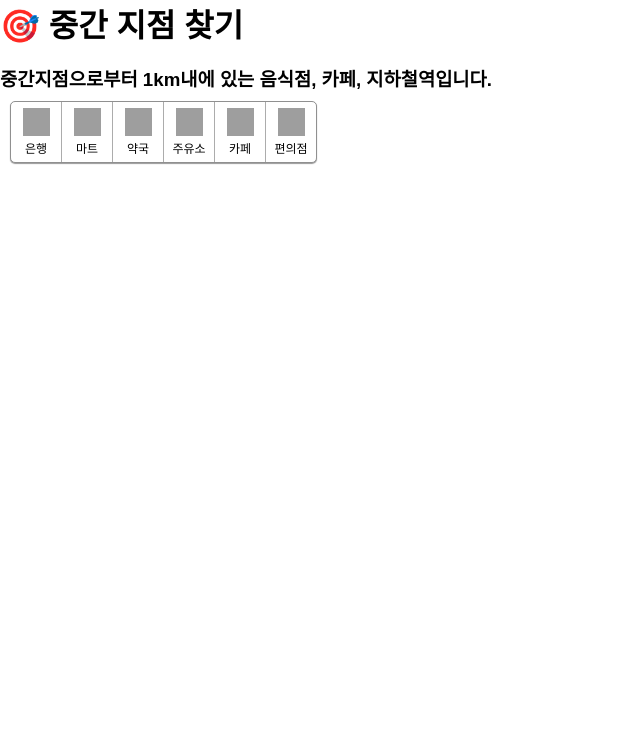
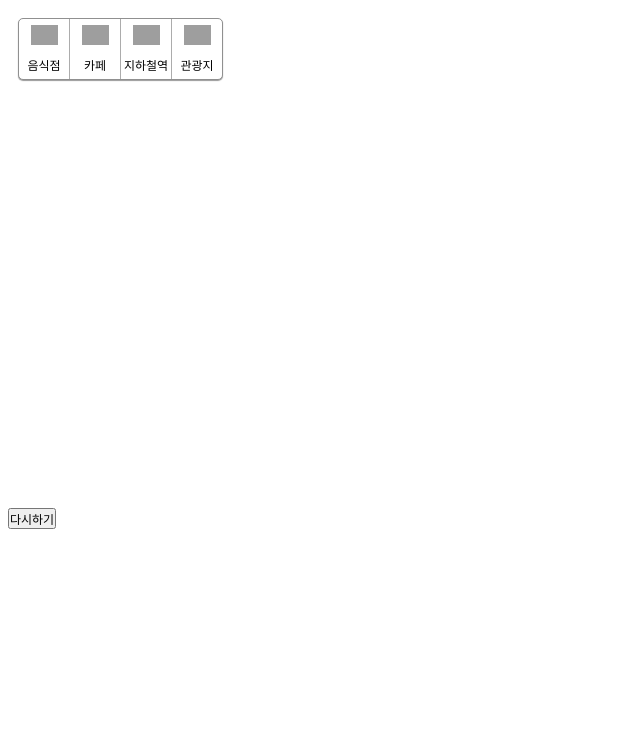
Before and after one commit to kimhn0605/map, a Django app: page /center/ in a window 1280 px wide. Shown: the top 730 px of the page, without its empty margins (0-640 px from the left). Run offline with Django 4.2, Linux system fonts and the light colour scheme; some libraries are stand-ins or nearby versions; grey boxes are pictures that could not be loaded.

Commit message:
카테고리 마커변경

```diff
--- a/djangoproject/myapp/static/css/center.css
+++ b/djangoproject/myapp/static/css/center.css
@@ -1,151 +1,145 @@
-* {
-	/* 기본값 설정 */
-	list-style: none;
-	text-decoration: none;
-	border-collapse: collapse;
-	margin: 0px;
-	padding: 0px;
-	color: #000;
-	font-family: "Noto Sans KR", sans-serif; /* 구글 폰트 사용 */
+.map_wrap, .map_wrap * {
+	margin:0;
+	padding:0;
+	font-family:'Malgun Gothic',dotum,'돋움',sans-serif;font-size:12px;
 }
-.map_wrap,
-.map_wrap * {
-	margin: 0;
-	padding: 0;
-	font-family: "Malgun Gothic", dotum, "돋움", sans-serif;
-	font-size: 12px;
+
+.map_wrap {
+	position:relative;
+	width:100%;
+	height:350px;
 }
-.map_wrap {
-	position: relative;
-	width: 100%;
-	height: 350px;
-}
+
 #category {
-	position: absolute;
-	top: 10px;
-	left: 10px;
+	position:absolute;
+	top:10px;
+	left:10px;
 	border-radius: 5px;
-	border: 1px solid #909090;
+	border:1px solid #909090;
 	box-shadow: 0 1px 1px rgba(0, 0, 0, 0.4);
 	background: #fff;
 	overflow: hidden;
 	z-index: 2;
 }
+
 #category li {
-	float: left;
+	float:left;
 	list-style: none;
-	width: 50px;
-	border-right: 1px solid #acacac;
-	padding: 6px 0;
+	width:50px;
+	border-right:1px solid #acacac;
+	padding:6px 0;
 	text-align: center;
 	cursor: pointer;
 }
+
 #category li.on {
 	background: #eee;
 }
-#category li:hover {
+#cat
+egory li:hover {
 	background: #ffe6e6;
-	border-left: 1px solid #acacac;
+	border-left:1px solid #acacac;
 	margin-left: -1px;
 }
-#category li:last-child {
-	margin-right: 0;
-	border-right: 0;
+
+#category li:last-child{
+	margin-right:0;
+	border-right:0;
 }
+
 #category li span {
 	display: block;
-	margin: 0 auto 3px;
-	width: 27px;
+	margin:0 auto 3px;
+	width:27px;
 	height: 28px;
 }
-#category li .category_bg {
-	background: url(https://t1.daumcdn.net/localimg/localimages/07/mapapidoc/places_category.png)
-		no-repeat;
+
+#category li .category_bg_food {
+    background:url('https://cdn-icons.flaticon.com/png/512/4552/premium/4552186.png?token=exp=1643944667~hmac=cb090138dbb5e81ed4e9edd94d60ede1') no-repeat;
+    background-size: contain;
 }
-#category li .bank {
-	background-position: -10px 0;
+
+#category li .category_bg_cafe {
+    background:url('https://cdn-icons.flaticon.com/png/512/4552/premium/4552173.png?token=exp=1643941537~hmac=69b16708399c75faafa7b2bc73f902e6') no-repeat;
+    background-size: contain;
 }
-#category li .mart {
-	background-position: -10px -36px;
+
+#category li .category_bg_subway {
+    background:url('https://cdn-icons.flaticon.com/png/512/4552/premium/4552191.png?token=exp=1643940605~hmac=cedab94f5f8865f97c6bf0e9fc8be666') no-repeat;
+    background-size: contain;
 }
-#category li .pharmacy {
-	background-position: -10px -72px;
+
+#category li .category_bg_attraction {
+    background:url('https://cdn-icons.flaticon.com/png/512/4552/premium/4552172.png?token=exp=1643941581~hmac=d6de4517956c7257394552b951078b55') no-repeat;
+    background-size: contain;
 }
-#category li .oil {
-	background-position: -10px -108px;
+
+.placeinfo_wrap {
+	position:absolute;
+	bottom:28px;
+	left:-150px;
+	width:300px;
 }
-#category li .cafe {
-	background-position: -10px -144px;
-}
-#category li .store {
-	background-position: -10px -180px;
-}
-#category li.on .category_bg {
-	background-position-x: -46px;
-}
-.placeinfo_wrap {
-	position: absolute;
-	bottom: 28px;
-	left: -150px;
-	width: 300px;
-}
+
 .placeinfo {
-	position: relative;
-	width: 100%;
-	border-radius: 6px;
+	position:relative;
+	width:100%;
+	border-radius:6px;
 	border: 1px solid #ccc;
-	border-bottom: 2px solid #ddd;
+	border-bottom:2px solid #ddd;
 	padding-bottom: 10px;
 	background: #fff;
 }
+
 .placeinfo:nth-of-type(n) {
-	border: 0;
-	box-shadow: 0px 1px 2px #888;
+	border:0;
+	box-shadow:0px 1px 2px #888;
 }
+
 .placeinfo_wrap .after {
-	content: "";
-	position: relative;
-	margin-left: -12px;
-	left: 50%;
-	width: 22px;
-	height: 12px;
-	background: url("https://t1.daumcdn.net/localimg/localimages/07/mapapidoc/vertex_white.png");
+	content:'';position:relative;
+	margin-left:-12px;
+	left:50%;
+	width:22px;
+	height:12px;
+	background:url('https://t1.daumcdn.net/localimg/localimages/07/mapapidoc/vertex_white.png')
 }
-.placeinfo a,
-.placeinfo a:hover,
-.placeinfo a:active {
-	color: #fff;
+
+.placeinfo a, .placeinfo a:hover, .placeinfo a:active{
+	color:#fff;
 	text-decoration: none;
 }
-.placeinfo a,
-.placeinfo span {
+
+.placeinfo a, .placeinfo span {
 	display: block;
 	text-overflow: ellipsis;
 	overflow: hidden;
 	white-space: nowrap;
 }
+
 .placeinfo span {
-	margin: 5px 5px 0 5px;
+	margin:5px 5px 0 5px;
 	cursor: default;
-	font-size: 13px;
+	font-size:13px;
 }
+
 .placeinfo .title {
 	font-weight: bold;
-	font-size: 14px;
+	font-size:14px;
 	border-radius: 6px 6px 0 0;
 	margin: -1px -1px 0 -1px;
-	padding: 10px;
+	padding:10px;
 	color: #fff;
 	background: #d95050;
-	background: #d95050
-		url(https://t1.daumcdn.net/localimg/localimages/07/mapapidoc/arrow_white.png)
-		no-repeat right 14px center;
+	background: #d95050 url(https://t1.daumcdn.net/localimg/localimages/07/mapapidoc/arrow_white.png) no-repeat right 14px center;
 }
+
 .placeinfo .tel {
-	color: #0f7833;
+	color:#0f7833;
 }
+
 .placeinfo .jibun {
-	color: #999;
-	font-size: 11px;
-	margin-top: 0;
+	color:#999;
+	font-size:11px;
+	margin-top:0;
 }
--- a/djangoproject/myapp/static/js/center.js
+++ b/djangoproject/myapp/static/js/center.js
@@ -11,11 +11,49 @@
 var mapContainer = document.getElementById("map"), // 지도를 표시할 div
 	mapOption = {
 		center: new kakao.maps.LatLng(ma, la), // 지도의 중심좌표
-		level: 5, // 지도의 확대 레벨
+		level: 3, // 지도의 확대 레벨
 	};
 
 // 지도를 생성합니다
 var map = new kakao.maps.Map(mapContainer, mapOption);
+
+//-------------------------------중간지점 마커 생성----------------------------------------
+// 마커 이미지 정보를 가지고 있는 마커 이미지 생성 (중간 지점 마커 - 붉은색)
+var imageSrc =
+			"http://t1.daumcdn.net/localimg/localimages/07/mapapidoc/markers_sprites.png", // 마커 이미지 주소
+		imageSize = new kakao.maps.Size(48, 85), // 마커 이미지 크기
+		imageOption = {
+			spriteSize : new kakao.maps.Size(50, 533), // 스프라이트 원본 이미지의 크기
+            spriteOrigin : new kakao.maps.Point(0, 400), // 스프라이트 이미지 중 사용할 영역의 좌상단 좌표
+            //offset: new kakao.maps.Point(27, 69) // 마커 좌표에 일치시킬 이미지 내에서의 좌표 (13, 37)
+		};
+
+var markerImage = new kakao.maps.MarkerImage(
+	imageSrc,
+	imageSize,
+	imageOption
+);
+
+//마커의 위치 정보 생성
+var markerPosition = new kakao.maps.LatLng(ma, la);
+
+// 마커를 생성합니다
+var centerMarker = new kakao.maps.Marker({
+position: markerPosition,
+image: markerImage, // 마커 이미지 새로 설정
+});
+
+// 마커가 지도 위에 표시되도록 설정합니다
+centerMarker.setMap(map);
+
+//----------------------------카테고리별 장소 마커 생성---------------------------------
+// 이미지 주소 배열 선언
+var ImgSrc = [
+    'https://cdn-icons.flaticon.com/png/512/4552/premium/4552186.png?token=exp=1643944667~hmac=cb090138dbb5e81ed4e9edd94d60ede1', //음식점
+    'https://cdn-icons.flaticon.com/png/512/4552/premium/4552173.png?token=exp=1643941537~hmac=69b16708399c75faafa7b2bc73f902e6', // 카페
+    'https://cdn-icons.flaticon.com/png/512/4552/premium/4552191.png?token=exp=1643940605~hmac=cedab94f5f8865f97c6bf0e9fc8be666', // 지하철
+    'https://cdn-icons.flaticon.com/png/512/4552/premium/4552172.png?token=exp=1643941581~hmac=d6de4517956c7257394552b951078b55', // 관광지
+];
 
 // 장소 검색 객체를 생성합니다
 var ps = new kakao.maps.services.Places(map);
@@ -102,19 +140,12 @@
 
 // 마커를 생성하고 지도 위에 마커를 표시하는 함수입니다
 function addMarker(position, order) {
-	var imageSrc =
-			"https://t1.daumcdn.net/localimg/localimages/07/mapapidoc/places_category.png", // 마커 이미지 url, 스프라이트 이미지를 씁니다
-		imageSize = new kakao.maps.Size(27, 28), // 마커 이미지의 크기
-		imgOptions = {
-			spriteSize: new kakao.maps.Size(72, 208), // 스프라이트 이미지의 크기
-			spriteOrigin: new kakao.maps.Point(46, order * 36), // 스프라이트 이미지 중 사용할 영역의 좌상단 좌표
-			offset: new kakao.maps.Point(11, 28), // 마커 좌표에 일치시킬 이미지 내에서의 좌표
-		},
-		markerImage = new kakao.maps.MarkerImage(imageSrc, imageSize, imgOptions),
+	var imageSize = new kakao.maps.Size(50, 50),  // 마커 이미지의 크기
+		markerImage = new kakao.maps.MarkerImage(ImgSrc[order], imageSize),
 		marker = new kakao.maps.Marker({
-			position: position, // 마커의 위치
-			image: markerImage,
-		});
+				position: position, // 마커의 위치
+				image: markerImage
+			});
 
 	marker.setMap(map); // 지도 위에 마커를 표출합니다
 	markers.push(marker); // 배열에 생성된 마커를 추가합니다
--- a/djangoproject/myapp/templates/center.html
+++ b/djangoproject/myapp/templates/center.html
@@ -1,52 +1,40 @@
 <!DOCTYPE html>
-<html lang="en">
+<html>
 <head>
-		<meta charset="UTF-8" />
-		<meta http-equiv="X-UA-Compatible" content="IE=edge" />
-		<meta name="viewport" content="width=device-width, initial-scale=1.0" />
-		<title>Center</title>
+    <meta charset="utf-8">
+    <title>카테고리별 장소 검색하기</title>
+	<link rel="stylesheet" href="../static/css/center.css">
 
-		<link rel="stylesheet" href="../static/css/center.css" />
 </head>
 <body>
-		<div class="mapTitle">
-			<h1><a href="../">&#127919; 중간 지점 찾기</a></h1>
-		</div>
-		<br />
-		<h3>중간지점으로부터 1km내에 있는 음식점, 카페, 지하철역입니다.</h3>
-
     <div class="map_wrap">
-			<div
-				id="map"
-				style="width: 100%; height: 80vh; position: relative; overflow: hidden"
-			></div>
+        <div id="map" style="width:100%;height:500px;position:relative;overflow:hidden;"></div>
         <ul id="category">
-				<li id="BK9" data-order="0">
-					<span class="category_bg bank"></span>
-					은행
+            <li id="FD6" data-order="0">
+                <span class="category_bg_food"></span>
+                음식점
             </li>
-				<li id="MT1" data-order="1">
-					<span class="category_bg mart"></span>
-					마트
-				</li>
-				<li id="PM9" data-order="2">
-					<span class="category_bg pharmacy"></span>
-					약국
-				</li>
-				<li id="OL7" data-order="3">
-					<span class="category_bg oil"></span>
-					주유소
-				</li>
-				<li id="CE7" data-order="4">
-					<span class="category_bg cafe"></span>
+            <li id="CE7" data-order="1">
+                <span class="category_bg_cafe"></span>
                 카페
             </li>
-				<li id="CS2" data-order="5">
-					<span class="category_bg store"></span>
-					편의점
+            <li id="SW8" data-order="2">
+                <span class="category_bg_subway"></span>
+                지하철역
+            </li>
+            <li id="AT4" data-order="3">
+                <span class="category_bg_attraction"></span>
+                관광지
             </li>
         </ul>
+
+		<div>
+			<button onclick="location.href='/'">다시하기</button> <!--홈으로 이동-->
 		</div>
+	</div>
+    </div>
+
+
 
 		<script
 			type="text/javascript"
```
Also changed, not shown: djangoproject/myapp/static/js/getmap.js (+8 -211 lines), djangoproject/myapp/views.py (line endings or trailing spaces). Lines whose indentation alone changed are shown as unchanged.
